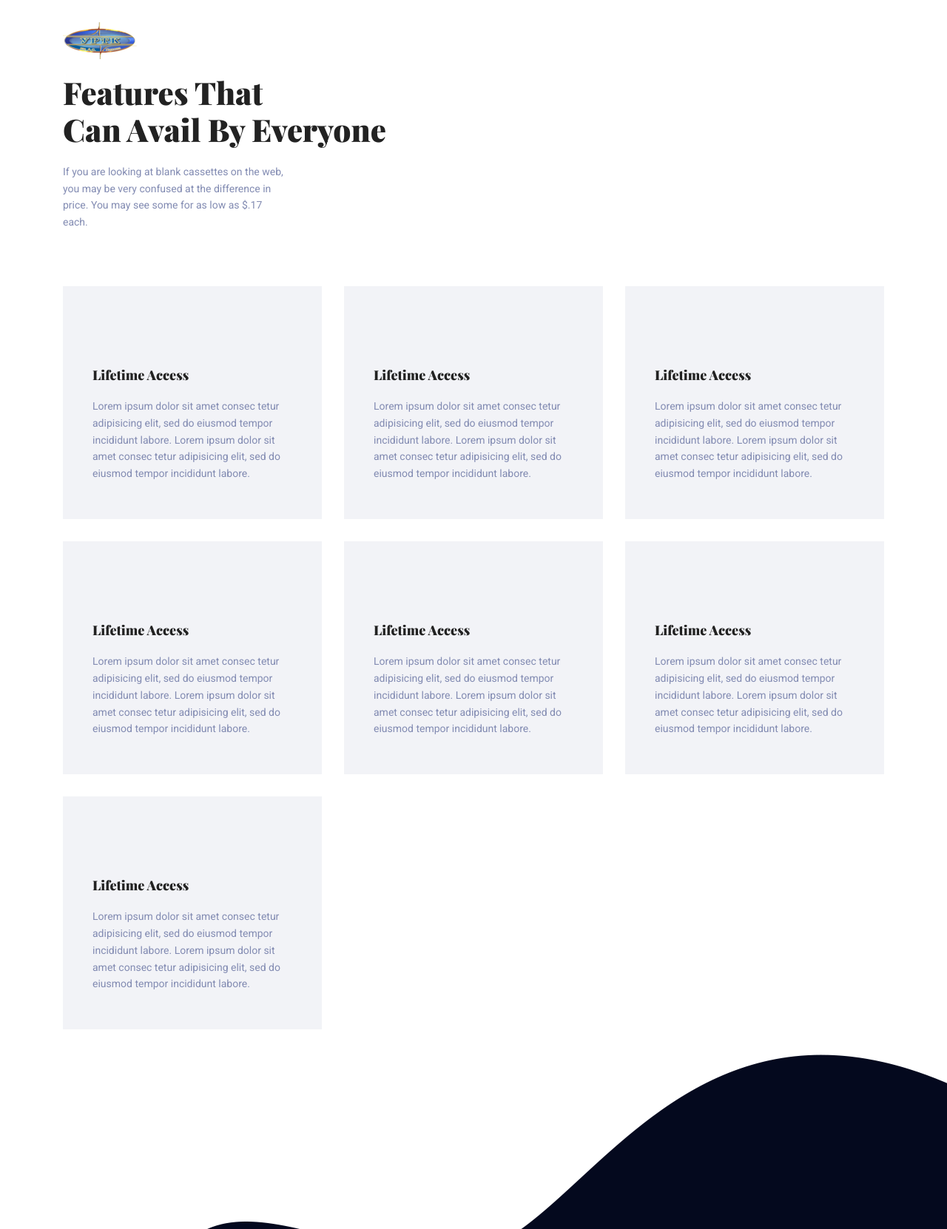
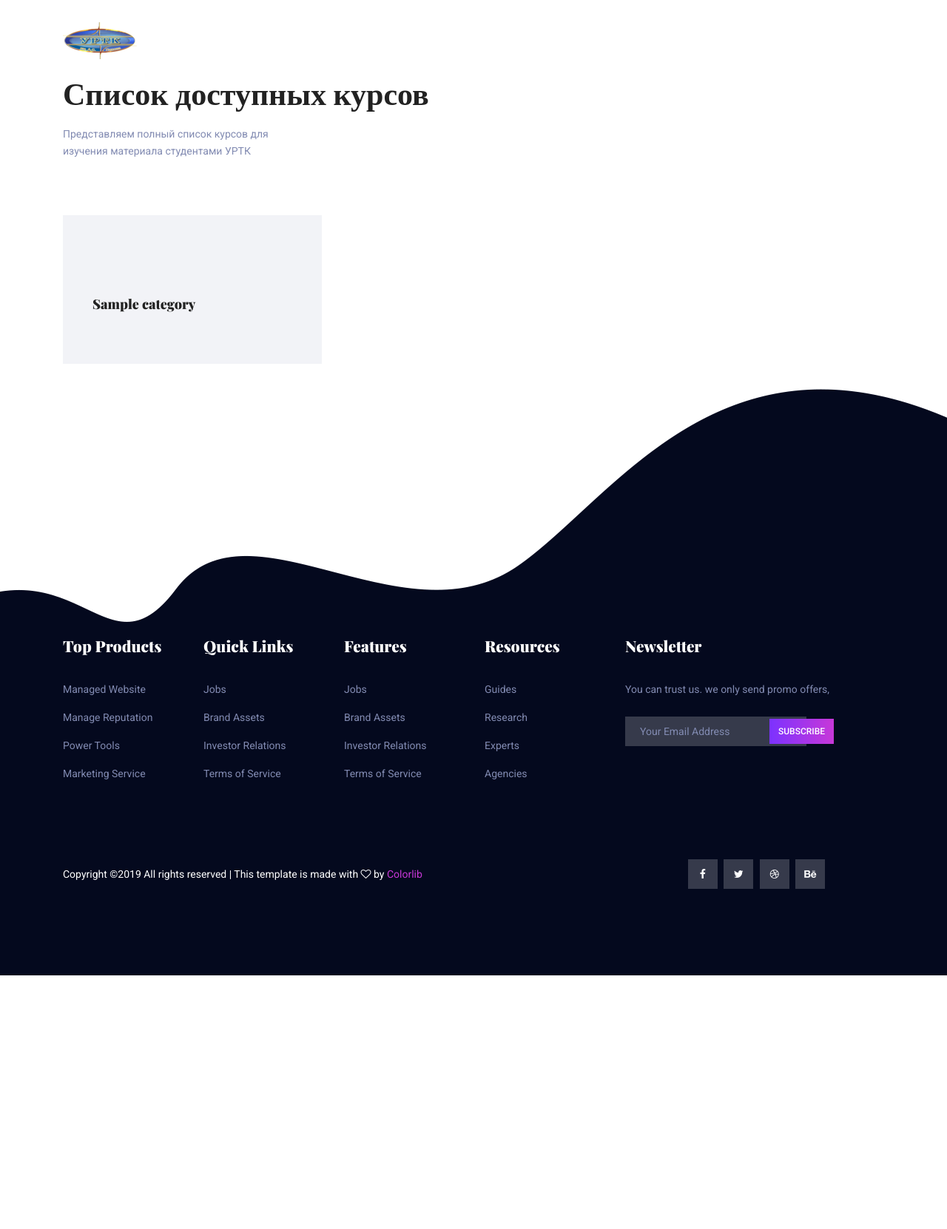
Before and after one commit to alabama77/djangosite, a Django app: page /courses/ in a window 1280 px wide. Shown: the top 1662 px of the page at 74% size. After the commit the page ends 1319 px from the top, so only its background shows below. Run offline with Django 3.2, Linux system fonts and the light colour scheme; tables that the repository leaves empty hold one stand-in row (values such as "Sample post"); some libraries are stand-ins or nearby versions.

Commit message:
richtextdescription

```diff
--- a/newsite/admin.py
+++ b/newsite/admin.py
@@ -1,5 +1,6 @@
 from django.contrib import admin
-from .models import Post
+from .models import Category, Lesson
 
-admin.site.register(Post)
+admin.site.register(Category)
+admin.site.register(Lesson)
 # Register your models here.
--- a/newsite/models.py
+++ b/newsite/models.py
@@ -2,21 +2,29 @@ from django.db import models
 from django.conf import settings
 from django.utils import timezone
 from django.views.generic.edit import FormView
+from django.utils.text import slugify
 from django.contrib.auth.forms import UserCreationForm
+from ckeditor.fields import RichTextField
 
 
+class Category(models.Model):
 
+	name = models.CharField(max_length=100)
+	slug = models.SlugField(blank=True)
 
-class Post(models.Model):
-    author = models.ForeignKey(settings.AUTH_USER_MODEL, on_delete=models.CASCADE)
-    title = models.CharField(max_length=200)
-    text = models.TextField()
-    created_date = models.DateTimeField(default=timezone.now)
-    published_date = models.DateTimeField(blank=True, null=True)
+	def __unicode__(self):
+		return self.name
 
-    def publish(self):
-        self.published_date = timezone.now()
-        self.save()
+class Lesson(models.Model):
 
-    def __str__(self):
-        return self.title
+	category = models.ForeignKey(
+		'Category',
+		on_delete = models.CASCADE,)
+
+	teacher = models.CharField(max_length=150)
+	title = models.CharField(max_length=250)
+	description = RichTextField()
+	slug = models.SlugField(max_length=50)
+
+	def __unicode__(self):
+		return self.name
--- a/newsite/templates/newsite/courses.html
+++ b/newsite/templates/newsite/courses.html
@@ -99,114 +99,26 @@
           <div class="col-lg-12">
             <div class="section-title text-left">
               <h2>
-                Features That <br />
-                Can Avail By Everyone
+                Список доступных курсов <br />
+
               </h2>
               <p>
-                If you are looking at blank cassettes on the web, you may be
-                very confused at the difference in price. You may see some for
-                as low as $.17 each.
+                Представляем полный список курсов для изучения материала студентами УРТК
               </p>
             </div>
           </div>
+          {% for category in categories %}
           <div class="col-lg-4 col-md-6">
             <div class="other-feature-item">
               <i class="ti-key"></i>
-              <h4>Lifetime Access</h4>
+              <a href=#><h4>{{ category.name }}</h4></a>
               <div>
                 <p>
-                  Lorem ipsum dolor sit amet consec tetur adipisicing elit, sed
-                  do eiusmod tempor incididunt labore. Lorem ipsum dolor sit
-                  amet consec tetur adipisicing elit, sed do eiusmod tempor
-                  incididunt labore.
                 </p>
               </div>
             </div>
           </div>
-          <div class="col-lg-4 col-md-6">
-            <div class="other-feature-item">
-              <i class="ti-key"></i>
-              <h4>Lifetime Access</h4>
-              <div>
-                <p>
-                  Lorem ipsum dolor sit amet consec tetur adipisicing elit, sed
-                  do eiusmod tempor incididunt labore. Lorem ipsum dolor sit
-                  amet consec tetur adipisicing elit, sed do eiusmod tempor
-                  incididunt labore.
-                </p>
-              </div>
-            </div>
-          </div>
-          <div class="col-lg-4 col-md-6">
-            <div class="other-feature-item">
-              <i class="ti-key"></i>
-              <h4>Lifetime Access</h4>
-              <div>
-                <p>
-                  Lorem ipsum dolor sit amet consec tetur adipisicing elit, sed
-                  do eiusmod tempor incididunt labore. Lorem ipsum dolor sit
-                  amet consec tetur adipisicing elit, sed do eiusmod tempor
-                  incididunt labore.
-                </p>
-              </div>
-            </div>
-          </div>
-          <div class="col-lg-4 col-md-6">
-            <div class="other-feature-item">
-              <i class="ti-key"></i>
-              <h4>Lifetime Access</h4>
-              <div>
-                <p>
-                  Lorem ipsum dolor sit amet consec tetur adipisicing elit, sed
-                  do eiusmod tempor incididunt labore. Lorem ipsum dolor sit
-                  amet consec tetur adipisicing elit, sed do eiusmod tempor
-                  incididunt labore.
-                </p>
-              </div>
-            </div>
-          </div>
-          <div class="col-lg-4 col-md-6">
-            <div class="other-feature-item">
-              <i class="ti-key"></i>
-              <h4>Lifetime Access</h4>
-              <div>
-                <p>
-                  Lorem ipsum dolor sit amet consec tetur adipisicing elit, sed
-                  do eiusmod tempor incididunt labore. Lorem ipsum dolor sit
-                  amet consec tetur adipisicing elit, sed do eiusmod tempor
-                  incididunt labore.
-                </p>
-              </div>
-            </div>
-          </div>
-          <div class="col-lg-4 col-md-6">
-            <div class="other-feature-item">
-              <i class="ti-key"></i>
-              <h4>Lifetime Access</h4>
-              <div>
-                <p>
-                  Lorem ipsum dolor sit amet consec tetur adipisicing elit, sed
-                  do eiusmod tempor incididunt labore. Lorem ipsum dolor sit
-                  amet consec tetur adipisicing elit, sed do eiusmod tempor
-                  incididunt labore.
-                </p>
-              </div>
-            </div>
-          </div>
-          <div class="col-lg-4 col-md-6">
-            <div class="other-feature-item">
-              <i class="ti-key"></i>
-              <h4>Lifetime Access</h4>
-              <div>
-                <p>
-                  Lorem ipsum dolor sit amet consec tetur adipisicing elit, sed
-                  do eiusmod tempor incididunt labore. Lorem ipsum dolor sit
-                  amet consec tetur adipisicing elit, sed do eiusmod tempor
-                  incididunt labore.
-                </p>
-              </div>
-            </div>
-          </div>
+          {% endfor %}
         </div>
       </div>
     </section>
--- a/newsite/urls.py
+++ b/newsite/urls.py
@@ -1,7 +1,13 @@
 from django.urls import path
 from . import views
+from django.conf import settings
+from django.conf.urls import include
+from django.conf.urls.static import static
+
 
 urlpatterns = [
     path('', views.index, name='index'),
     path('courses/', views.courses, name='courses'),
-    ]
+    path('ckeditor/', include('ckeditor_uploader.urls')),
+
+    ] + static(settings.MEDIA_URL, document_root=settings.MEDIA_ROOT)
--- a/newsite/views.py
+++ b/newsite/views.py
@@ -1,9 +1,14 @@
 from django.shortcuts import render
-
+from .models import Category, Lesson
 # Create your views here.
 
 def index(request):
     return render(request, 'newsite/index.html', {})
 
 def courses(request):
-	return render(request, 'newsite/courses.html', {})
+
+	categories = Category.objects.all()
+	context = { "categories" : categories,
+				}
+
+	return render(request, 'newsite/courses.html', context)
```
Also changed, not shown: website/settings.py (+7 -0 lines), newsite/migrations/0002_auto_20190524_0923.py (added), newsite/migrations/0003_auto_20190524_1055.py (added).
